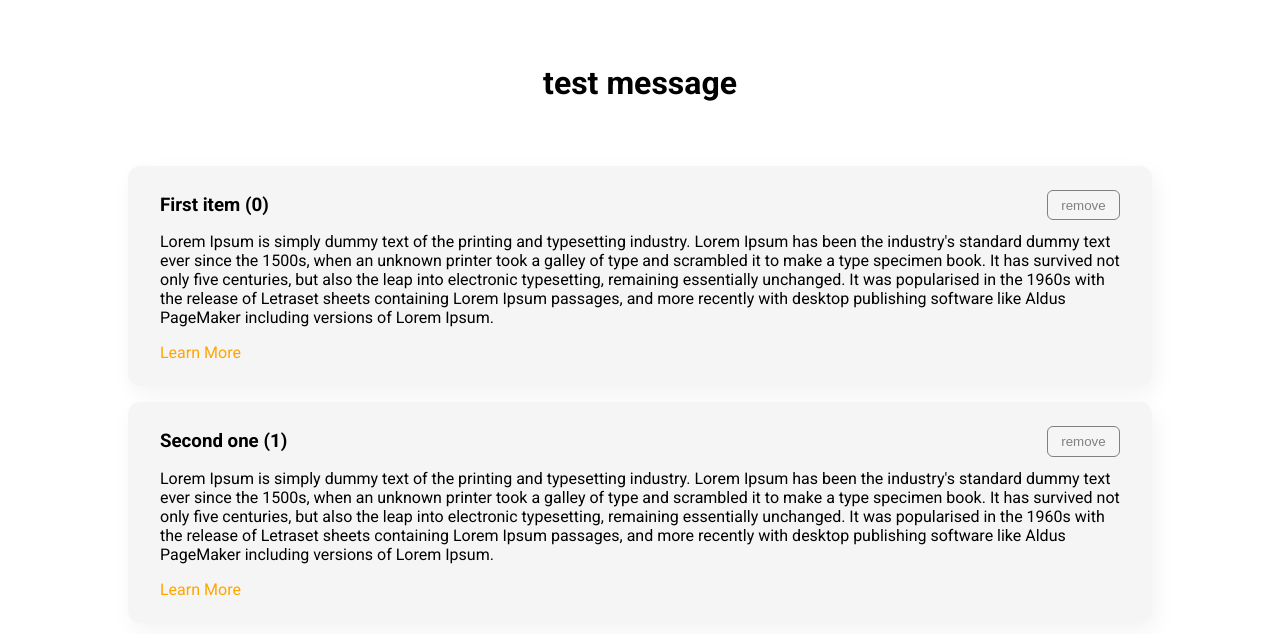
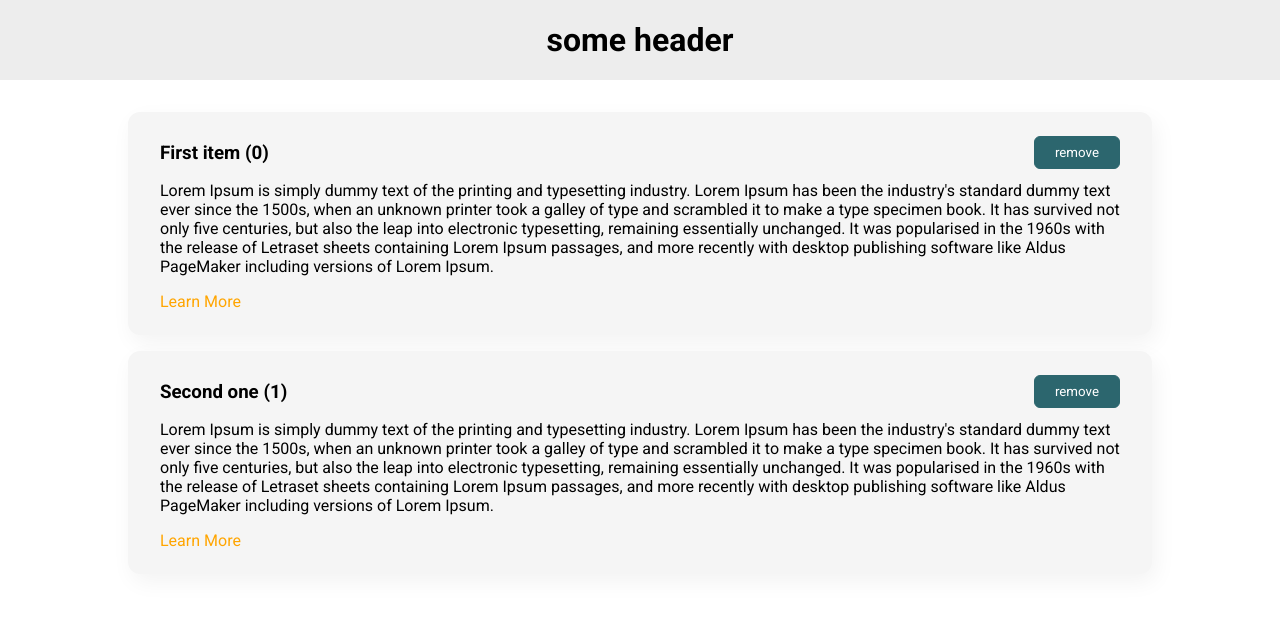
Before and after one commit to lukaasz555/vue-test, a Vue app: page / in a window 1280 px wide. Shown: the top 634 px of the page. Built offline with nearby package versions, Linux system fonts and the light colour scheme.

Commit message:
added base components

```diff
--- a/src/App.vue
+++ b/src/App.vue
@@ -1,16 +1,12 @@
 <template>
-	<h1>{{ message }}</h1>
-	<ul>
-		<SingleItem
-			v-for="item in storedResources"
-			v-bind="item"
-			:key="item.id"
-		></SingleItem>
-	</ul>
+	<TheHeader />
+	<StoredResources :resources="storedResources" />
 </template>
 
 <script>
-import SingleItem from './components/SingleItem.vue';
+import StoredResources from './components/resources/StoredResources.vue';
+import TheHeader from './components/layouts/TheHeader.vue';
+
 export default {
 	data() {
 		return {
@@ -33,7 +29,8 @@ export default {
 		};
 	},
 	components: {
-		SingleItem,
+		StoredResources,
+		TheHeader,
 	},
 };
 </script>
@@ -56,25 +53,6 @@ body {
 	box-sizing: inherit;
 }
 
-ul {
-	display: flex;
-	flex-direction: column;
-	align-items: center;
-	width: 80%;
-	margin: 1em auto;
-}
-
-h1 {
-	text-align: center;
-	margin: 2em 0;
-}
-
-button {
-	border: none;
-	background: transparent;
-	cursor: pointer;
-}
-
 a {
 	text-decoration: none;
 	color: orange;
--- a/src/components/SingleItem.vue
+++ /dev/null
@@ -1,75 +0,0 @@
-<template>
-	<li>
-		<header>
-			<h3>
-				{{ title }} <span>({{ id }})</span>
-			</h3>
-			<button>remove</button>
-		</header>
-		<section>
-			<p>
-				{{ description }}
-			</p>
-			<a :href="link">Learn More</a>
-		</section>
-	</li>
-</template>
-
-<script>
-export default {
-	props: ['title', 'id', 'description', 'link'],
-};
-</script>
-
-<style scoped>
-li {
-	background-color: rgb(245, 245, 245);
-	list-style: none;
-	padding: 1.5em 2em;
-	margin-bottom: 1em;
-	border-radius: 12px;
-	position: relative;
-	z-index: 0;
-}
-
-li::before {
-	content: '';
-	position: absolute;
-	border-radius: 12px;
-	left: 0;
-	width: 100%;
-	top: 0;
-	height: 100%;
-	box-shadow: 4px 8px 22px rgba(0, 0, 0, 0.05);
-	transition: box-shadow 0.25s;
-	z-index: -10;
-}
-
-li:hover::before {
-	box-shadow: 4px 8px 22px rgba(0, 0, 0, 0.15);
-}
-
-header {
-	display: flex;
-	justify-content: space-between;
-	align-items: center;
-	margin-bottom: 0.75em;
-}
-
-header button {
-	color: gray;
-	border: 1px solid;
-	border-radius: 6px;
-	padding: 0.5em 1em;
-	transition: color 0.15s, border 0.15s;
-}
-header button:hover {
-	color: #131313;
-	border: 1px solid;
-}
-
-a {
-	display: block;
-	margin: 1em 0 0;
-}
-</style>
--- /dev/null
+++ b/src/components/UI/BaseButton.vue
@@ -0,0 +1,41 @@
+<template>
+	<button :type="type" :class="mode">
+		<slot></slot>
+	</button>
+</template>
+
+<script>
+export default {
+	props: ['type', 'mode'],
+};
+</script>
+
+<style scoped>
+button {
+	padding: 0.5rem 1.25rem;
+	font-family: inherit;
+	background-color: #2c666e;
+	border: 1px solid #2c666e;
+	color: white;
+	cursor: pointer;
+	border-radius: 6px;
+}
+
+button:hover,
+button:active {
+	background-color: #07393c;
+	border-color: #07393c;
+}
+
+.flat {
+	background-color: transparent;
+	color: #07393c;
+	border: none;
+}
+
+.flat:hover,
+.flat:active {
+	color: white;
+	background-color: #2c666e;
+}
+</style>
--- /dev/null
+++ b/src/components/UI/BaseCard.vue
@@ -0,0 +1,34 @@
+<template>
+	<li>
+		<slot></slot>
+	</li>
+</template>
+
+<style scoped>
+li {
+	background-color: rgb(245, 245, 245);
+	list-style: none;
+	padding: 1.5em 2em;
+	margin-bottom: 1em;
+	border-radius: 12px;
+	position: relative;
+	z-index: 0;
+}
+
+li::before {
+	content: '';
+	position: absolute;
+	border-radius: 12px;
+	left: 0;
+	width: 100%;
+	top: 0;
+	height: 100%;
+	box-shadow: 4px 8px 22px rgba(0, 0, 0, 0.05);
+	transition: box-shadow 0.25s;
+	z-index: -10;
+}
+
+li:hover::before {
+	box-shadow: 4px 8px 22px rgba(0, 0, 0, 0.15);
+}
+</style>
--- /dev/null
+++ b/src/components/layouts/TheHeader.vue
@@ -0,0 +1,17 @@
+<template>
+	<header>
+		<h1>some header</h1>
+	</header>
+</template>
+
+<style scoped>
+header {
+	width: 100%;
+	background-color: #ededed;
+	height: 80px;
+	margin-bottom: 2em;
+	display: flex;
+	justify-content: center;
+	align-items: center;
+}
+</style>
--- /dev/null
+++ b/src/components/resources/SingleResource.vue
@@ -0,0 +1,38 @@
+<template>
+	<BaseCard>
+		<header>
+			<h3>
+				{{ title }} <span>({{ id }})</span>
+			</h3>
+			<base-button>remove</base-button>
+		</header>
+		<section>
+			<p>
+				{{ description }}
+			</p>
+			<a :href="link">Learn More</a>
+		</section>
+	</BaseCard>
+</template>
+
+<script>
+import BaseCard from '../UI/BaseCard.vue';
+export default {
+	props: ['title', 'id', 'description', 'link'],
+	components: { BaseCard },
+};
+</script>
+
+<style scoped>
+header {
+	display: flex;
+	justify-content: space-between;
+	align-items: center;
+	margin-bottom: 0.75em;
+}
+
+a {
+	display: block;
+	margin: 1em 0 0;
+}
+</style>
--- /dev/null
+++ b/src/components/resources/StoredResources.vue
@@ -0,0 +1,32 @@
+<template>
+	<ul>
+		<SingleResource
+			v-for="resource in resources"
+			v-bind="resource"
+			:key="resource.id"
+		></SingleResource>
+	</ul>
+</template>
+
+<script>
+import SingleResource from './SingleResource.vue';
+export default {
+	data() {
+		return {};
+	},
+	components: {
+		SingleResource,
+	},
+	props: ['resources'],
+};
+</script>
+
+<style scoped>
+ul {
+	display: flex;
+	flex-direction: column;
+	align-items: center;
+	width: 80%;
+	margin: 1em auto;
+}
+</style>
--- a/src/main.js
+++ b/src/main.js
@@ -1,6 +1,7 @@
 import { createApp } from 'vue';
 import App from './App.vue';
-
+import BaseButton from './components/UI/BaseButton.vue';
 const app = createApp(App);
 
+app.component('base-button', BaseButton);
 app.mount('#app');
```
